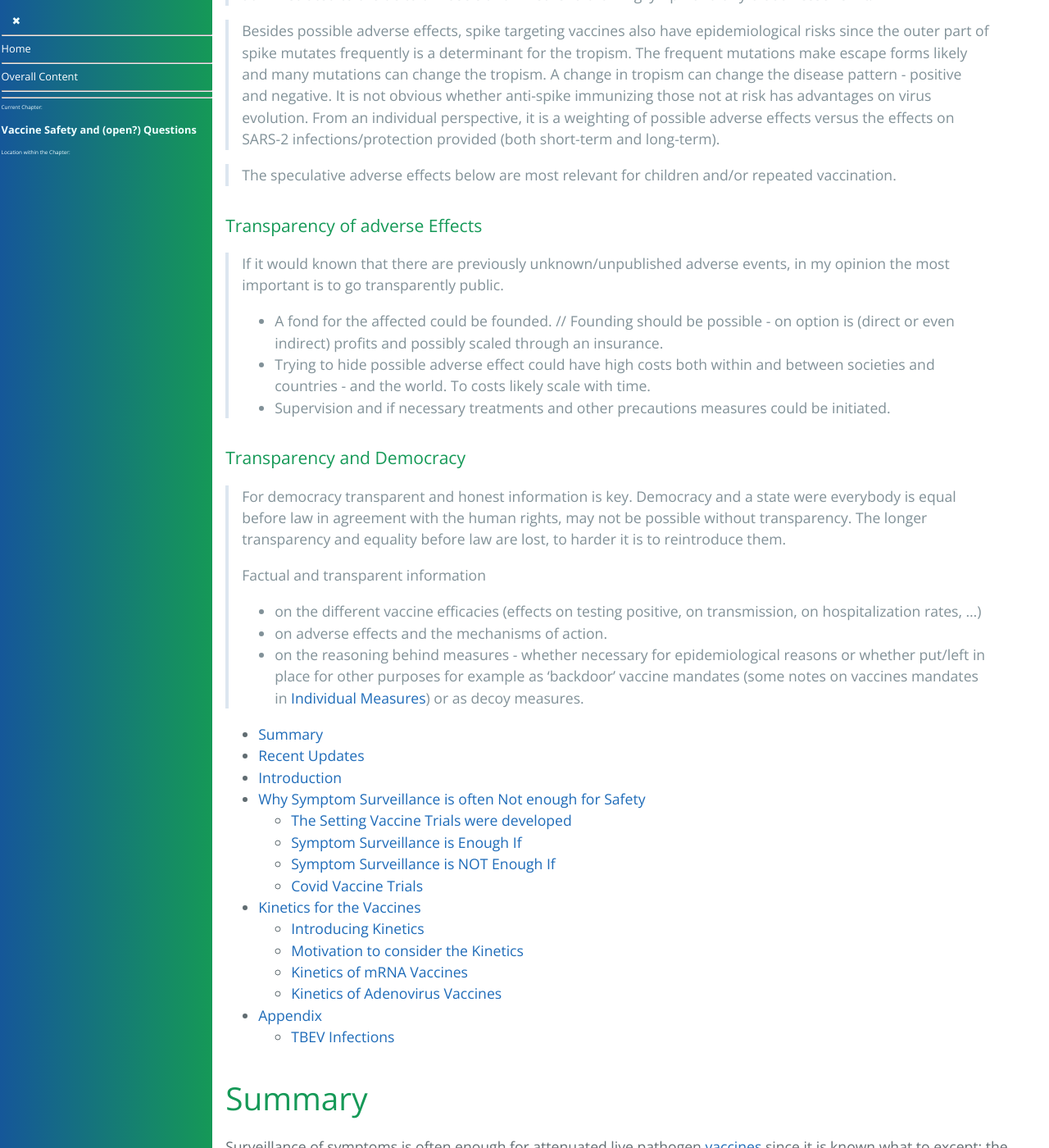
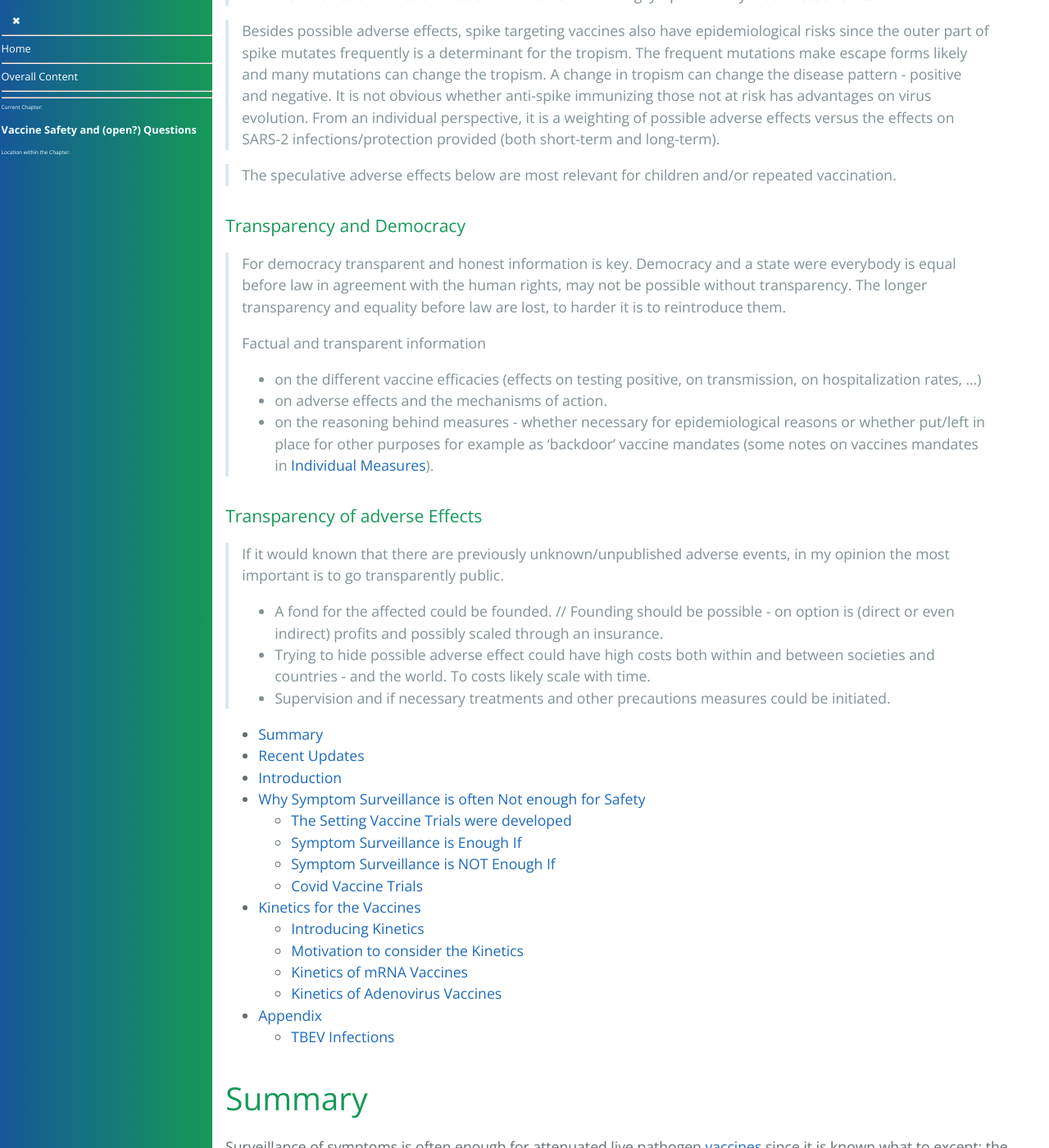
Before and after one commit to forestgrape/coronavirus, a Jekyll site: the page built from 10_vaccines/vaccine_safety.md, in a window 1280 px wide and 1400 px high, scrolled down 1229 px. Shown: the whole window at 82% size. Built offline with Jekyll 4.4.1, drawn with Linux system fonts in a browser that asks for light colours; our own code applies the rules of GitHub Pages for plain Markdown files; some of the changed lines change nothing that is shown; some of the changed text lies outside the part shown.

Commit message:
formulations

```diff
--- a/10_vaccines/vaccine_safety.md
+++ b/10_vaccines/vaccine_safety.md
@@ -25,11 +25,6 @@
 > The speculative adverse effects below are most relevant for children and/or repeated vaccination.
 
 
-##### Transparency of adverse Effects
-> If it would known that there are previously unknown/unpublished adverse events, in my opinion the most important is to go transparently public.
-> * A fond for the affected could be founded. // Founding should be possible - on option is (direct or even indirect) profits and possibly scaled through an insurance.
-> * Trying to hide possible adverse effect could have high costs both within and between societies and countries - and the world. To costs likely scale with time.
-> * Supervision and if necessary treatments and other precautions measures could be initiated.
 
 
 ##### Transparency and Democracy
@@ -38,7 +33,14 @@
 > Factual and transparent information
 > * on the different vaccine efficacies (effects on testing positive, on transmission, on hospitalization rates, ...)
 > * on adverse effects and the mechanisms of action.
-> * on the reasoning behind measures - whether necessary for epidemiological reasons or whether put/left in place for other purposes for example as 'backdoor' vaccine mandates (some notes on vaccines mandates in [Individual Measures](../7_social/individual_measures.md)) or as decoy measures.
+> * on the reasoning behind measures - whether necessary for epidemiological reasons or whether put/left in place for other purposes for example as 'backdoor' vaccine mandates (some notes on vaccines mandates in [Individual Measures](../7_social/individual_measures.md)).
+
+
+##### Transparency of adverse Effects
+> If it would known that there are previously unknown/unpublished adverse events, in my opinion the most important is to go transparently public.
+> * A fond for the affected could be founded. // Founding should be possible - on option is (direct or even indirect) profits and possibly scaled through an insurance.
+> * Trying to hide possible adverse effect could have high costs both within and between societies and countries - and the world. To costs likely scale with time.
+> * Supervision and if necessary treatments and other precautions measures could be initiated.
 
 
 
@@ -87,7 +89,7 @@ In conclusion, the safety of vaccines can only be ensured by symptoms if a thoro
 
 
 ## Introduction
-There are different definitions of immunisation and vaccination around. Here a general definition is used: *Immunisation* prepares the immune system to something and thereby provide prevents a disease. *Vaccination* teaches the immune system to recognize something.
+There are different definitions of immunisation and vaccination around. Here a general definition is used: *Immunisation* prepares the immune system to something and thereby protects against a disease. *Vaccination* teaches the immune system to recognize something.
 
 
 
```
